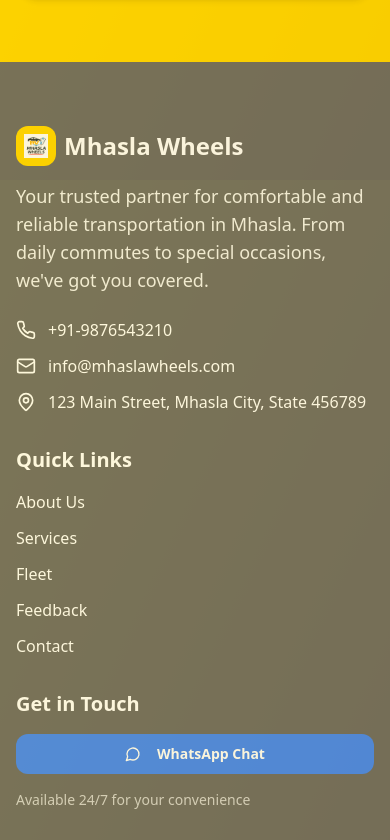
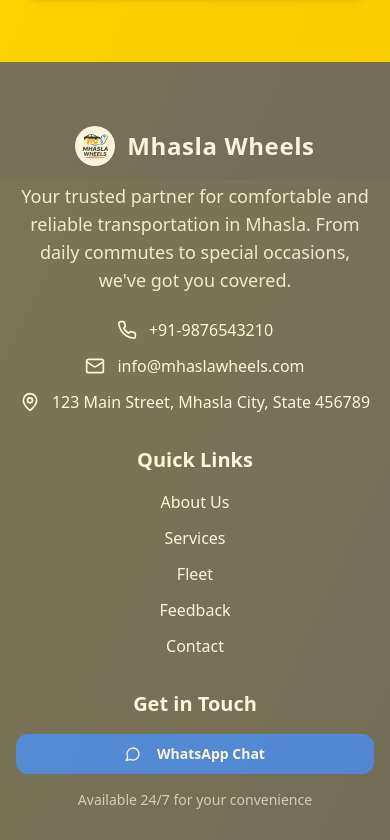
Before and after one commit to Muhammedmiqdad/mhasla_wheels, a React (Vite) app: page / in a window 390 px wide. Shown: the part 4884-5724 px from the top of the page. Built offline with nearby package versions, Linux system fonts and the light colour scheme.

Commit message:
improved footer

```diff
--- a/src/components/Footer.tsx
+++ b/src/components/Footer.tsx
@@ -1,6 +1,15 @@
 // src/components/Footer.tsx
 import { Link } from "react-router-dom";
-import { Phone, Mail, MapPin, MessageCircle, Facebook, Instagram, Twitter, Linkedin } from "lucide-react";
+import {
+  Phone,
+  Mail,
+  MapPin,
+  MessageCircle,
+  Facebook,
+  Instagram,
+  Twitter,
+  Linkedin,
+} from "lucide-react";
 import { Button } from "@/components/ui/button";
 
 const Footer = () => {
@@ -23,39 +32,44 @@ const Footer = () => {
     <footer className="bg-secondary text-secondary-foreground">
       <div className="max-w-7xl mx-auto container-padding section-padding">
         <div className="grid grid-cols-1 md:grid-cols-2 lg:grid-cols-4 gap-8">
-          {/* Brand Section */}
-          <div className="lg:col-span-2">
-            <div className="flex items-center space-x-2 mb-4">
-              <div className="w-10 h-10 rounded-lg flex items-center justify-center bg-primary text-primary-foreground">
-                <img
-                  src="/splash-logo.png"
-                  alt="Mhasla Wheels"
-                  className="h-6 w-auto"
-                />
-              </div>
-              <span className="text-2xl font-bold">Mhasla Wheels</span>
-            </div>
+          {/* Brand Section (center on mobile, left on desktop) */}
+          <div className="lg:col-span-2 text-center md:text-left">
+            <Link
+              to="/"
+              className="flex items-center justify-center md:justify-start space-x-3 mb-4 hover:opacity-90 hover:scale-105 transition-transform"
+            >
+              <img
+                src="/splash-logo.png"
+                alt="Mhasla Wheels Logo"
+                className="h-10 w-auto rounded-full bg-white p-1 shadow-sm"
+              />
+              <span className="text-2xl font-bold tracking-wide">
+                Mhasla Wheels
+              </span>
+            </Link>
+
             <p className="opacity-90 mb-6 text-lg">
               Your trusted partner for comfortable and reliable transportation
-              in Mhasla. From daily commutes to special occasions, we've got you
-              covered.
+              in Mhasla. From daily commutes to special occasions, we&apos;ve
+              got you covered.
             </p>
+
             <div className="space-y-3">
               <a
                 href={`tel:${phoneNumber}`}
-                className="flex items-center space-x-3 hover:text-primary transition-colors"
+                className="flex items-center justify-center md:justify-start space-x-3 hover:text-primary transition-colors"
               >
                 <Phone size={20} />
                 <span>{phoneNumber}</span>
               </a>
               <a
                 href={`mailto:${email}`}
-                className="flex items-center space-x-3 hover:text-primary transition-colors"
+                className="flex items-center justify-center md:justify-start space-x-3 hover:text-primary transition-colors"
               >
                 <Mail size={20} />
                 <span>{email}</span>
               </a>
-              <div className="flex items-center space-x-3">
+              <div className="flex items-center justify-center md:justify-start space-x-3">
                 <MapPin size={20} />
                 <span>{address}</span>
               </div>
@@ -63,7 +77,7 @@ const Footer = () => {
           </div>
 
           {/* Quick Links */}
-          <div>
+          <div className="text-center md:text-left">
             <h3 className="text-xl font-semibold mb-4">Quick Links</h3>
             <ul className="space-y-3">
               {quickLinks.map((link) => (
@@ -80,7 +94,7 @@ const Footer = () => {
           </div>
 
           {/* WhatsApp Contact */}
-          <div>
+          <div className="text-center md:text-left">
             <h3 className="text-xl font-semibold mb-4">Get in Touch</h3>
             <div className="space-y-4">
               <a
@@ -107,21 +121,42 @@ const Footer = () => {
         {/* Bottom Bar with Social Media */}
         <div className="border-t border-primary/30 mt-12 pt-8 flex flex-col md:flex-row justify-between items-center gap-4 text-center md:text-left">
           <p className="opacity-70 text-sm">
-            © {currentYear} Mhasla Wheels. All rights reserved. | Your Ride, Your Way in Mhasla
+            © {currentYear} Mhasla Wheels. All rights reserved. | Your Ride,
+            Your Way in Mhasla
           </p>
 
           {/* Social Media Icons */}
           <div className="flex space-x-4">
-            <a href="https://facebook.com" target="_blank" rel="noopener noreferrer" className="hover:text-primary transition-colors">
+            <a
+              href="https://facebook.com"
+              target="_blank"
+              rel="noopener noreferrer"
+              className="hover:text-primary transition-colors"
+            >
               <Facebook size={20} />
             </a>
-            <a href="https://instagram.com" target="_blank" rel="noopener noreferrer" className="hover:text-primary transition-colors">
+            <a
+              href="https://instagram.com"
+              target="_blank"
+              rel="noopener noreferrer"
+              className="hover:text-primary transition-colors"
+            >
               <Instagram size={20} />
             </a>
-            <a href="https://twitter.com" target="_blank" rel="noopener noreferrer" className="hover:text-primary transition-colors">
+            <a
+              href="https://twitter.com"
+              target="_blank"
+              rel="noopener noreferrer"
+              className="hover:text-primary transition-colors"
+            >
               <Twitter size={20} />
             </a>
-            <a href="https://linkedin.com" target="_blank" rel="noopener noreferrer" className="hover:text-primary transition-colors">
+            <a
+              href="https://linkedin.com"
+              target="_blank"
+              rel="noopener noreferrer"
+              className="hover:text-primary transition-colors"
+            >
               <Linkedin size={20} />
             </a>
           </div>
--- a/src/pages/Index.tsx
+++ b/src/pages/Index.tsx
@@ -218,7 +218,7 @@ const Index = () => {
             </Button>
 
             {/* Call Now */}
-            <a href="tel:+919876543210" className="w-full md:w-auto">
+            <a href="tel:+96541103254" className="w-full md:w-auto">
               <Button
                 size="lg"
                 className="w-full bg-blue-600 hover:bg-blue-700 text-white rounded-full shadow-md flex items-center justify-center"
@@ -229,7 +229,7 @@ const Index = () => {
 
             {/* WhatsApp CTA */}
             <a
-              href="https://wa.me/919876543210?text=Hi! I'm interested in booking a ride with Mhasla Wheels."
+              href="https://wa.me/96541103254?text=Hi! I'm interested in booking a ride with Mhasla Wheels."
               target="_blank"
               rel="noopener noreferrer"
               className="w-full md:w-auto"
@@ -249,7 +249,7 @@ const Index = () => {
 
       {/* Floating WhatsApp Button (desktop only) */}
       <a
-        href="https://wa.me/919876543210?text=Hi! I need customer support from Mhasla Wheels."
+        href="https://wa.me/96541103254?text=Hi! I need customer support from Mhasla Wheels."
         target="_blank"
         rel="noopener noreferrer"
         className="hidden md:flex fixed bottom-6 right-6 z-50 bg-green-500 hover:bg-green-600 text-white rounded-full shadow-lg p-4 items-center justify-center transition-transform hover:scale-110"
```
Also changed, not shown: src/pages/Profile.tsx (+26 -16 lines), src/pages/Login.tsx (line endings or trailing spaces).
